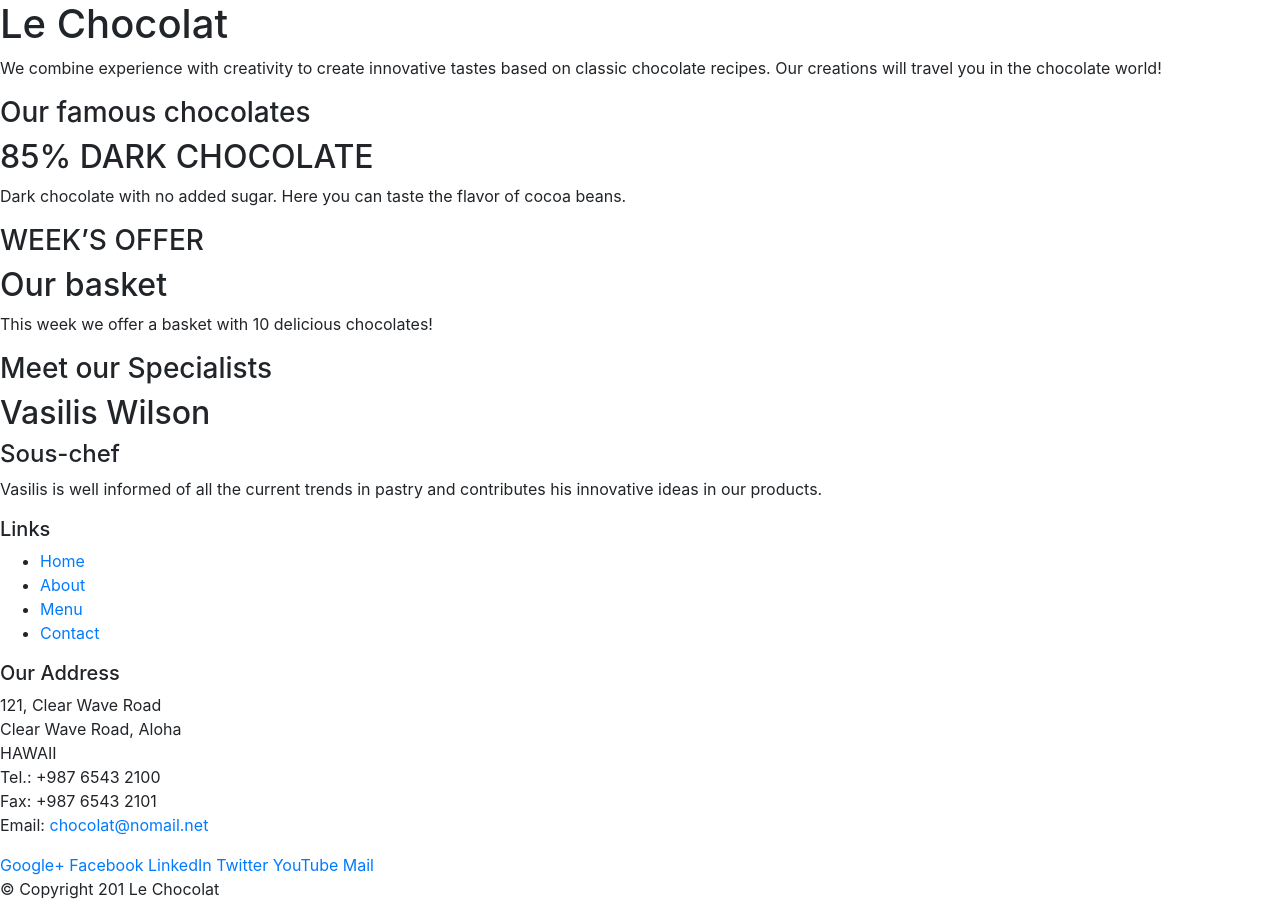
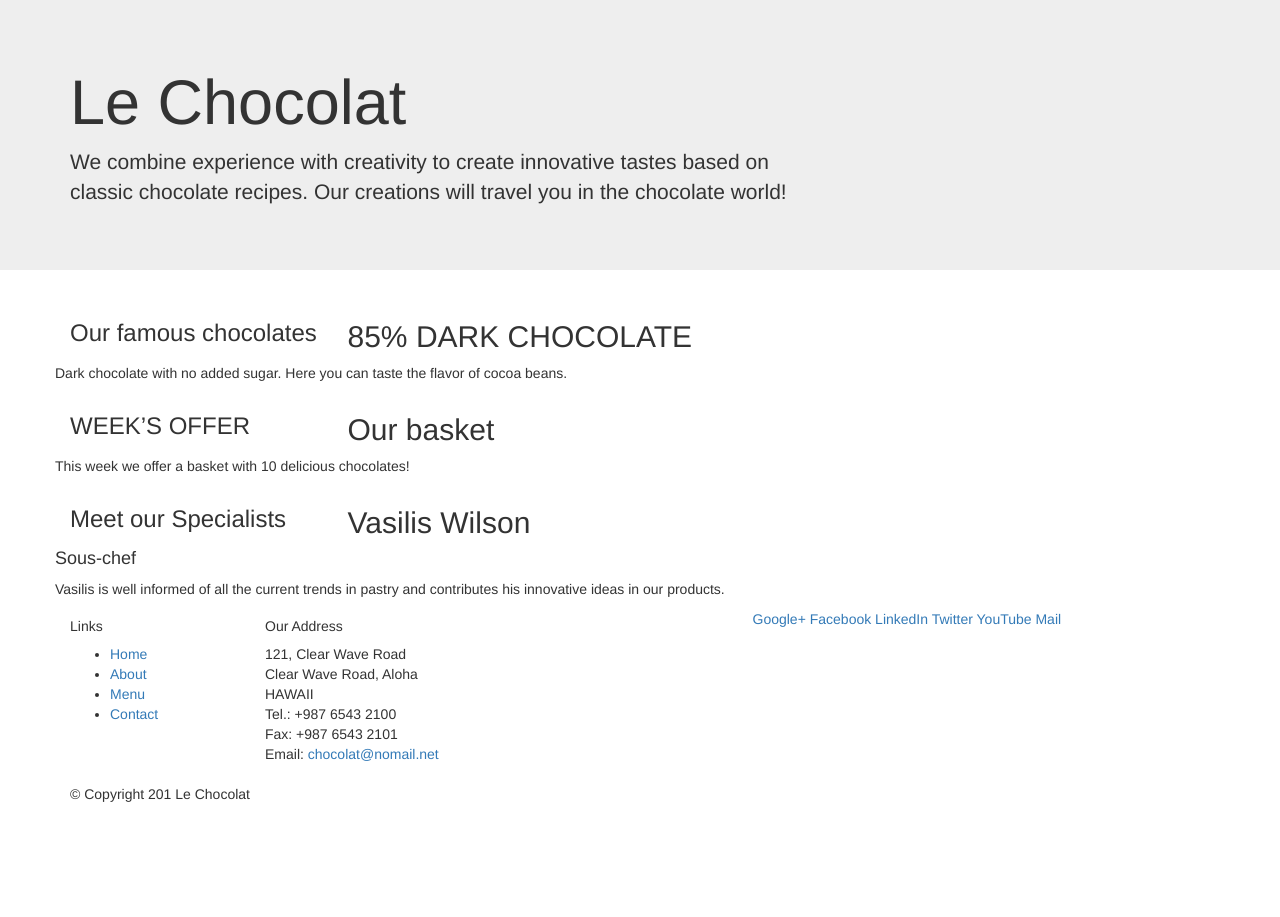
Before and after one commit to Alisina120/alisinaChoco, a plain HTML site: page index.html in a window 1280 px wide. After the commit the page ends 814 px from the top, so only its background shows below. Drawn offline with nearby package versions, Linux system fonts and the light colour scheme.

Commit message:
Bootstrap Grid Part 1

```diff
--- a/index.html
+++ b/index.html
@@ -12,47 +12,43 @@
 </head>
 
 <body>
-
-    <header>
-        <div>
-            <div>
-                <div>
+        <header class="jumbotron">
+             <div class="container">
+              <div class="row">
+                 <div class="col-12 col-sm-8">
                     <h1>Le Chocolat</h1>
                     <p>We combine experience with creativity to create innovative tastes based on classic chocolate recipes. Our creations will travel you in the chocolate world!</p>
                 </div>
-                <div>
+                <div class="col col-sm">
                 </div>
             </div>
         </div>
     </header>
-
-    <div>
-        <div>
-            <div>
+    <div class="container">
+         <div class="row">
+                <div class="col-sm-4 col-md-3">
                 <h3>Our famous chocolates</h3>
             </div>
-            <div>
+            <div class="col-sm col-md">
                 <h2>85% DARK CHOCOLATE</h2>
                 <p>Dark chocolate with no added sugar. Here you can taste the flavor of cocoa beans.</p>
             </div>
         </div>
 
-
-        <div>
-            <div>
+        <div class="row">
+             <div class="col-sm-4 col-md-3">
                 <h3>WEEK’S OFFER</h3>
             </div>
-            <div>
+            <div class="col-sm col-md">
                 <h2>Our basket</h2>
                 <p>This week we offer a basket with 10 delicious chocolates! </p>
             </div>
         </div>
-
-        <div>
-            <div>
+        <div class="row">
+             <div class="col-sm-4 col-md-3">
                 <h3>Meet our  Specialists</h3>
             </div>
-            <div>
+            <div class="col-sm col-md">
                 <h2>Vasilis Wilson </h2>
                 <h4>Sous-chef</h4>
                 <p>Vasilis is well informed of all the current trends in pastry and contributes his innovative ideas in our products.</p>
@@ -61,9 +57,9 @@
     </div>
 
     <footer>
-        <div>
-            <div>
-                <div>
+        <div class="container">
+            <div class="row">
+                <div class="col-5 offset-1 col-sm-2">
                     <h5>Links</h5>
                     <ul>
                         <li><a href="#">Home</a></li>
@@ -72,7 +68,7 @@
                         <li><a href="#">Contact</a></li>
                     </ul>
                 </div>
-                <div>
+                <div class="col-6 col-sm-5">
                     <h5>Our Address</h5>
                     <address>
                         121, Clear Wave Road<br>
@@ -83,8 +79,8 @@
                         Email: <a href="mailto:chocolat@nomail.net">chocolat@nomail.net</a>
 		           </address>
                 </div>
-                <div>
-                    <div>
+                    <div class="col col-sm-4">
+                      <div class="col-auto">
                         <a href="http://google.com/+">Google+</a>
                         <a href="http://www.facebook.com/profile.php?id=">Facebook</a>
                         <a href="http://www.linkedin.com/in/">LinkedIn</a>
```
